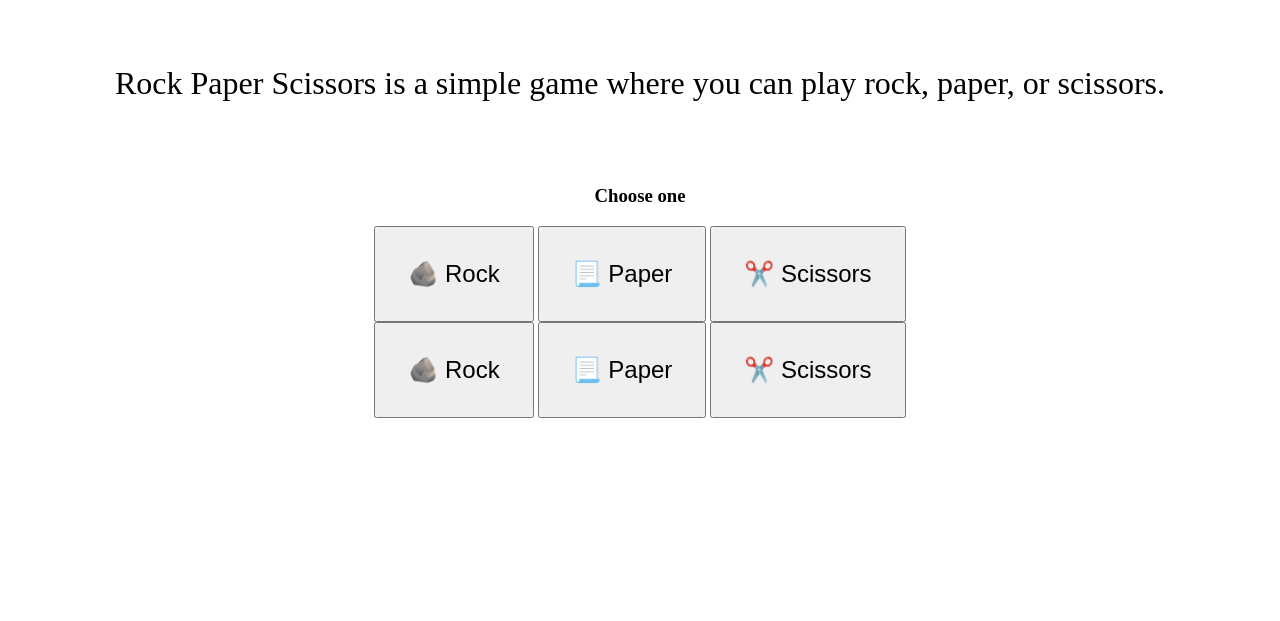
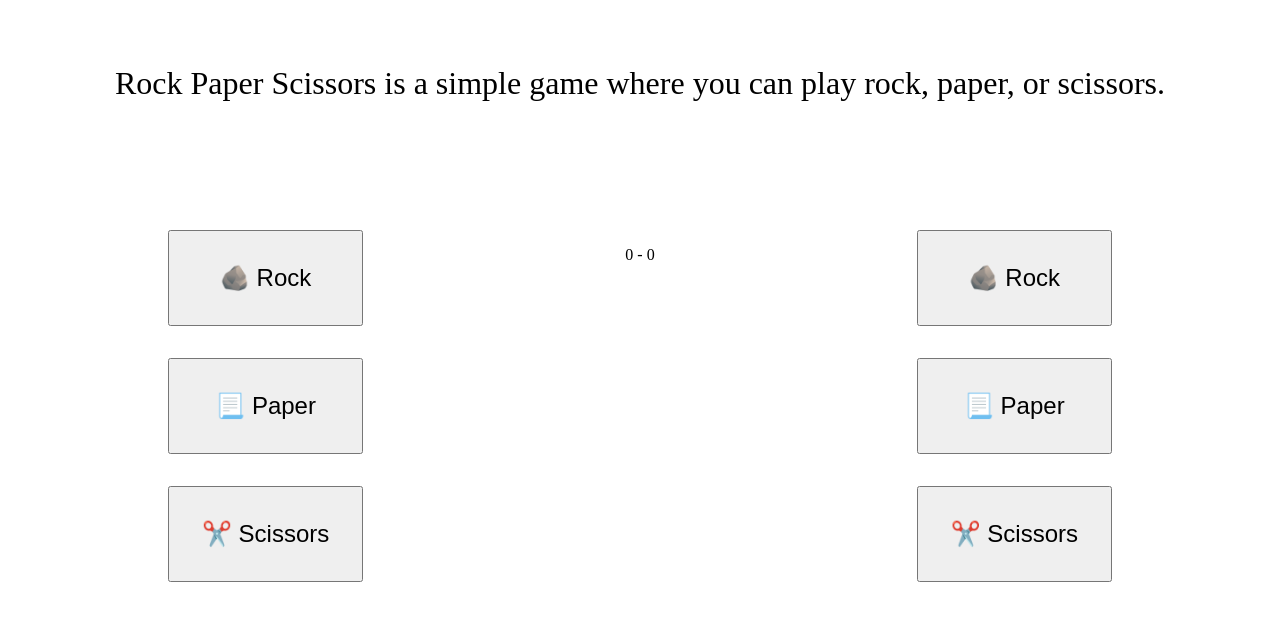
Before and after one commit to kete102/rock-paper-scissors, a plain HTML site: page index.html in a window 1280 px wide. Shown: the part 165-786 px from the top of the page. Drawn offline with Linux system fonts and the light colour scheme.

Commit message:
Added new layout and wins counter

```diff
--- a/index.css
+++ b/index.css
@@ -24,14 +24,21 @@ html {
   font-size: 2rem;
 }
 
-.game-container {
+.game {
+  display: flex;
+  flex-direction: row;
+  justify-content: space-between;
+  margin: 4rem 10rem;
+  gap: 10rem;
+
+  text-align: center;
+}
+
+.game-buttons {
   display: flex;
   flex-direction: column;
   justify-content: center;
-
-  gap: 10rem;
-
-  text-align: center;
+  gap: 2rem;
 }
 
 .game-button {
--- a/index.html
+++ b/index.html
@@ -19,8 +19,7 @@
       </section>
       <div class="game-container">
         <div class="game">
-          <h3>Choose one</h3>
-          <div class="game-buttons-player">
+          <div class="game-buttons">
             <button class="game-button" id="rock-button" onclick="playRock()">
               🪨 Rock
             </button>
@@ -35,7 +34,18 @@
               ✂️ Scissors
             </button>
           </div>
-          <div class="game-buttons-computer">
+          <div class="game-counter">
+            <p class="text-game-counter" id="game-counter">
+              <span class="text-player-game-wins" id="player-game-wins">
+                0
+              </span>
+              <span>-</span>
+              <span class="text-computer-game-wins" id="computer-game-wins">
+                0
+              </span>
+            </p>
+          </div>
+          <div class="game-buttons">
             <button class="game-button" id="rock-button" onclick="playRock()">
               🪨 Rock
             </button>
```
